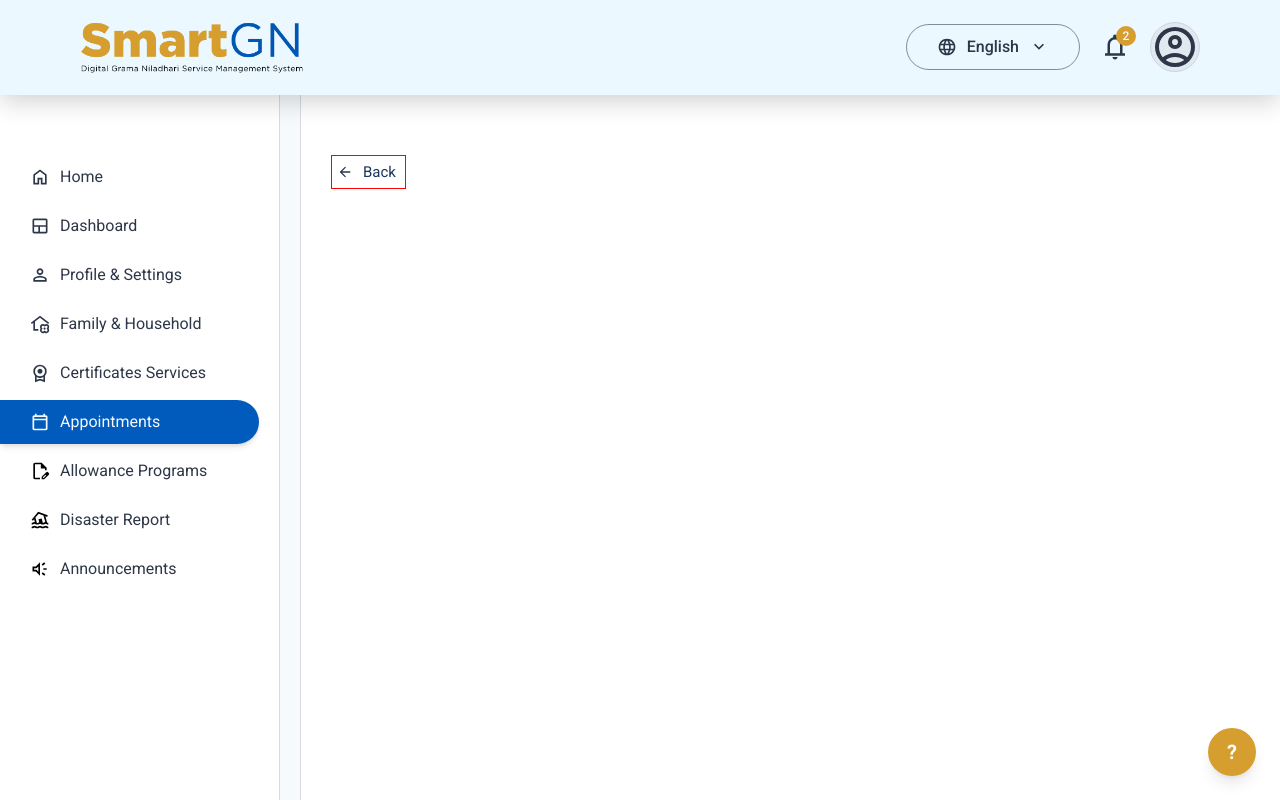
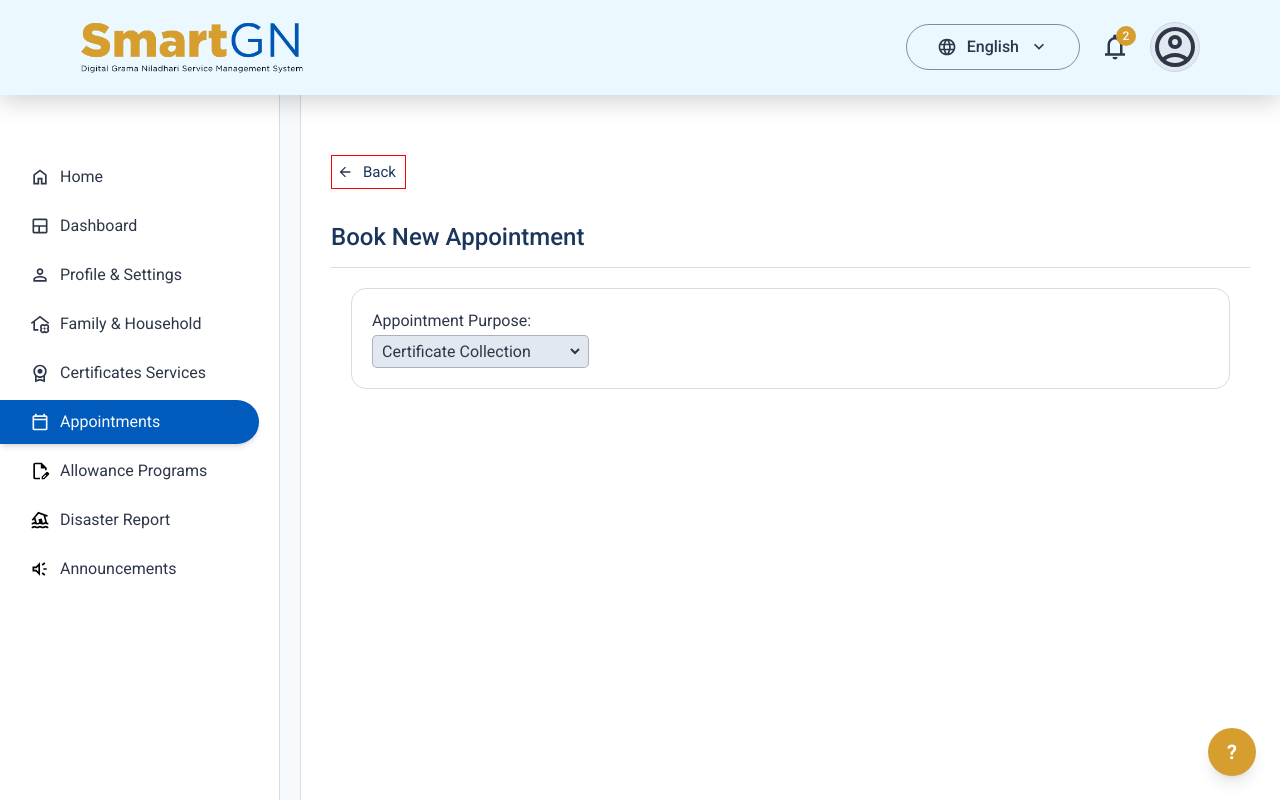
Before and after one commit to Mogith-Code/SmartGN-Digital-GN-Service-Management-System, a React (Vite) app in the folder SmartGN/: page /RAppointment/BookingForm in a window 1280 px wide. Shown: the top 800 px of the page. Built offline with nearby package versions, Linux system fonts and the light colour scheme.

Commit message:
update bookingForm.jsx

```diff
--- a/SmartGN/src/Components/AppointmentsPage/BookingForm.jsx
+++ b/SmartGN/src/Components/AppointmentsPage/BookingForm.jsx
@@ -4,9 +4,19 @@ import RSidebar from "../Common/RSidebar";
 import Footer from "../Common/Footer";
 import backIcon from "../../assets/arrow_back_24dp_2D3748_FILL0_wght400_GRAD0_opsz24.svg";
 import { useNavigate } from "react-router-dom";
+import { useState } from "react";
 
 function BookingForm() {
+  // Booking Form States
+  const [purpose, setPurpose] = useState("Certificate Collection");
+  const [bookDay, setBookDay] = useState(17);
+  const [bookTime, setBookTime] = useState("2:00 PM");
+  const [officerName, setOfficerName] = useState("Kamal Silva");
+  const [contactNumber, setContactNumber] = useState("");
+  const [errorMessage, setErrorMessage] = useState("");
+
   const navigate = useNavigate();
+
   return (
     <div className="w-full min-h-screen bg-[#F7FAFC] text-[#2D3748] flex flex-col">
       <AfterlogNavbar />
@@ -24,6 +34,38 @@ function BookingForm() {
             <img src={backIcon} alt="pendingIcon" className="w-[16px]" />
             Back
           </div>
+
+          <div className="flex text-[24px] font-medium text-[#1B365D] border-b-[1.5px] border-[#2D37482D] pb-3 mb-5 mt-[30px] mx-[30px]">
+            Book New Appointment
+          </div>
+
+          <form>
+            <div className="mx-[50px] gap-5 border border-[#2D37482D] rounded-[15px] p-[20px]">
+              <div className="flex flex-col items-start gap-[2px] text-[16px] font-regular text-[#2D3748]">
+                <label htmlFor="purposeSelect">Appointment Purpose:</label>
+                <div className="flex bg-[#E2E8F0] border border-[#2D37484D] rounded-[5px] p-[5px] cursor-pointer">
+                  <select
+                    id="purposeSelect"
+                    value={purpose}
+                    onChange={(e) => setPurpose(e.target.value)}
+                    required
+                  >
+                    <option value="Certificate Collection">
+                      Certificate Collection
+                    </option>
+                    <option value="General Inquiry">General Inquiry</option>
+                    <option value="Family Details Verification">
+                      Family Details Verification
+                    </option>
+                    <option value="Allowance Inquiry">Allowance Inquiry</option>
+                    <option value="Land Dispute Negotiation">
+                      Land Dispute Negotiation
+                    </option>
+                  </select>
+                </div>
+              </div>
+            </div>
+          </form>
         </div>
       </div>
 
```
